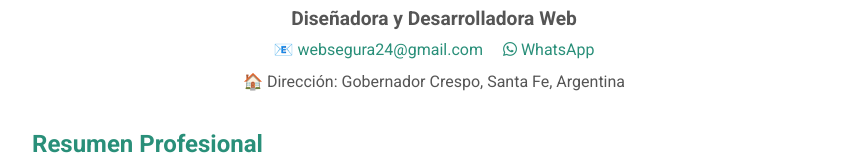
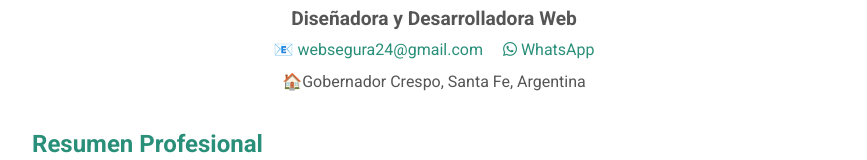
Before and after one commit to Luciana365/Curriculum-Vitae, a plain HTML site: page index.html in a window 1280 px wide. Shown: the part 140-300 px from the top of the page, without its empty margins (206-1073 px from the left). Drawn offline with Linux system fonts and the light colour scheme.

Commit message:
Update index.html

```diff
--- a/index.html
+++ b/index.html
@@ -243,7 +243,7 @@
   </p>
 </div>
 
-  <p class="contact-info">🏠 Dirección: Gobernador Crespo, Santa Fe, Argentina</p>
+  <p class="contact-info">🏠Gobernador Crespo, Santa Fe, Argentina</p>
 </header>
 
 
```
